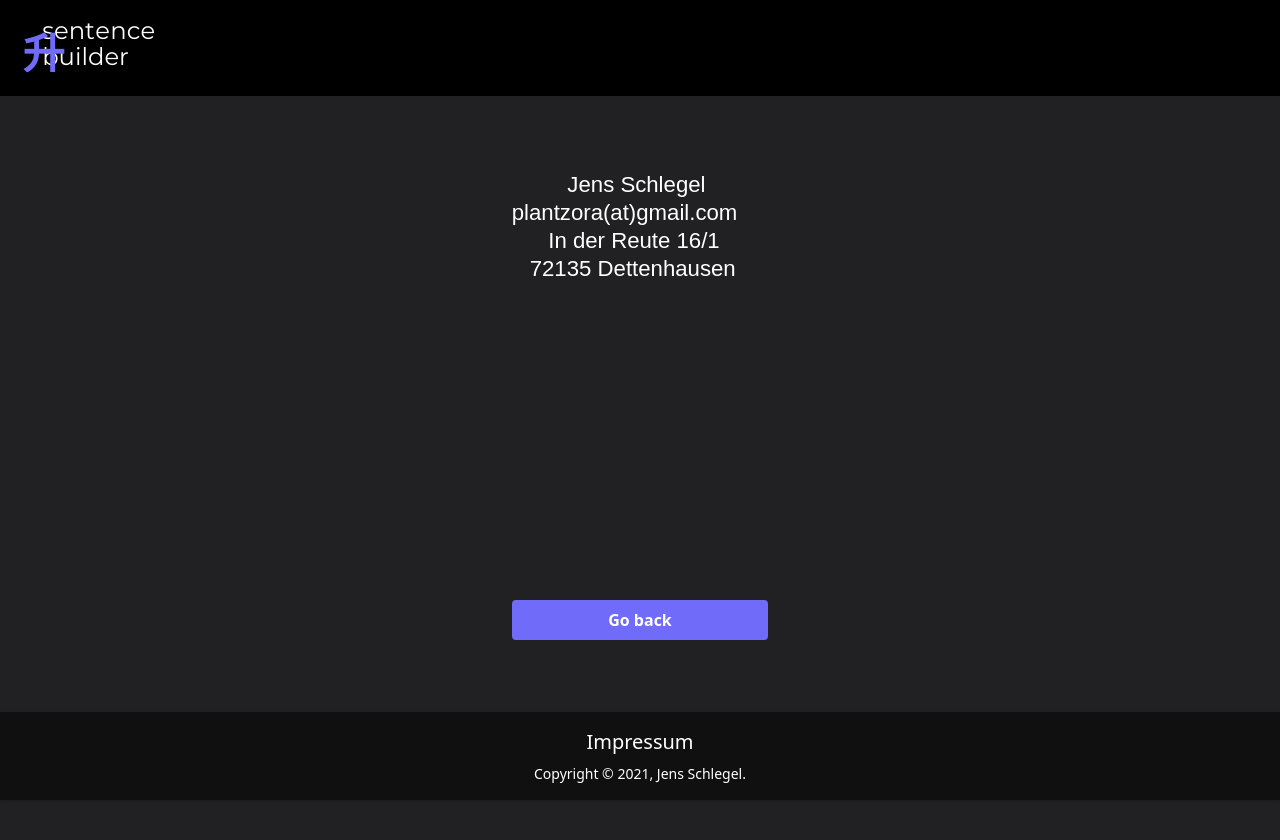
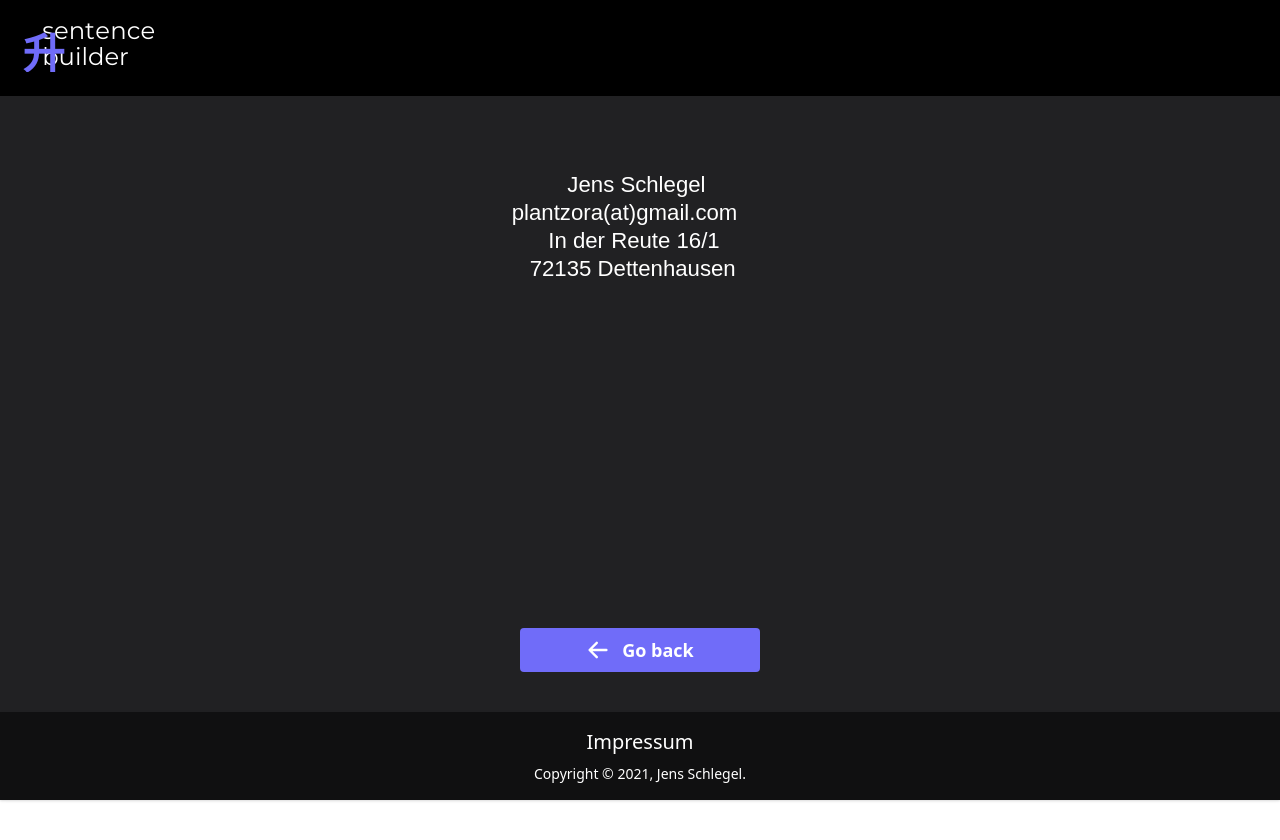
Before and after one commit to j3sch/english-sentence-trainer, a Next.js app: page /impressum in a window 1280 px wide. Shown: the top 840 px of the page. After the commit the page ends 800 px from the top, so only its background shows below. Built offline with nearby package versions, Linux system fonts and the light colour scheme.

Commit message:
go back button in history implemented and small improvements

```diff
--- a/src/components/GoBackBtn.tsx
+++ b/src/components/GoBackBtn.tsx
@@ -1,10 +1,10 @@
 import Link from 'next/link';
-
+import { ArrowLeftIcon } from '@heroicons/react/solid';
 export default function GoBackBtn(): JSX.Element {
 	return (
 		<Link href="/">
-			<button className="absolute bottom-40 bg-[#706CF9] hover:bg-[#5f59fa] text-white w-64 font-bold py-2 px-4 rounded">
-				Go back
+			<button className="bg-[#706CF9] hover:bg-[#5f59fa] text-white w-60 font-bold text-lg py-2 px-4 rounded flex items-center justify-center">
+				<ArrowLeftIcon className="h-6 w-6 mr-3"/>Go back
 			</button>
 		</Link>
 	);
--- a/src/pages/history.tsx
+++ b/src/pages/history.tsx
@@ -2,6 +2,7 @@ import nookies from 'nookies';
 import { GetServerSideProps } from 'next';
 import connectToDatabase from '~/utils/mongodb';
 import NavBarImpressum from '~/components/NavBarImpressum';
+import GoBackBtn from '~/components/GoBackBtn';
 
 interface Props {
 	exerciseHistory: {
@@ -68,6 +69,9 @@ export default function History({ exerciseHistory }: Props): JSX.Element {
 						);
 					},
 				)}
+				<div className="mt-8 mb-4">
+					<GoBackBtn />
+				</div>
 			</div>
 		</>
 	);
--- a/src/pages/impressum.tsx
+++ b/src/pages/impressum.tsx
@@ -6,7 +6,7 @@ export default function Impressum(): JSX.Element {
 	return (
 		<>
 			<NavBarImpressum />
-			<div className="max-w-7xl h-full bg-[#212123] flex flex-col items-center">
+			<div className="max-w-7xl min-h-[85%] bg-[#212123] flex flex-col items-center">
 				<div className="mt-20">
 					<Image
 						alt="Impressum"
@@ -16,7 +16,9 @@ export default function Impressum(): JSX.Element {
 						priority
 					/>
 				</div>
-				<GoBackBtn />
+				<div className="absolute bottom-32">
+					<GoBackBtn />
+				</div>
 			</div>
 		</>
 	);
```
